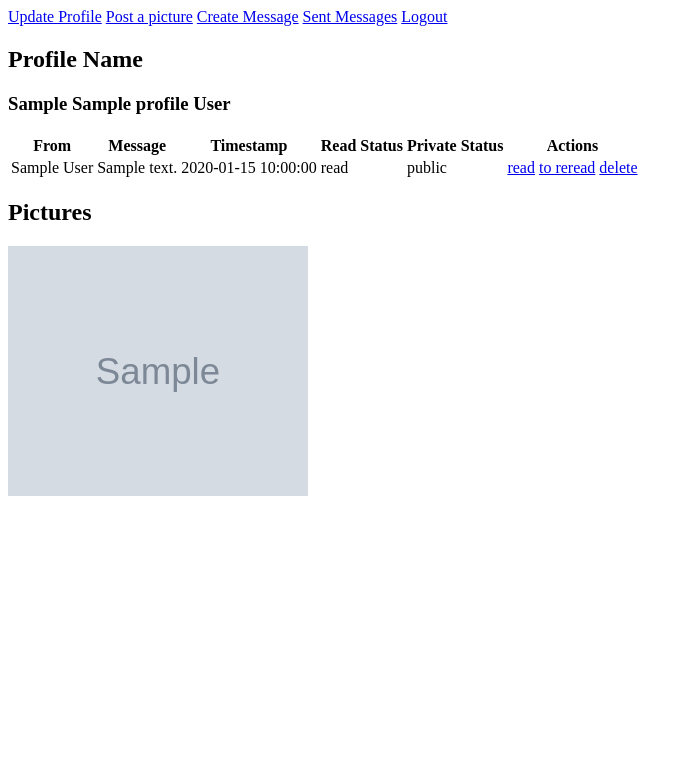
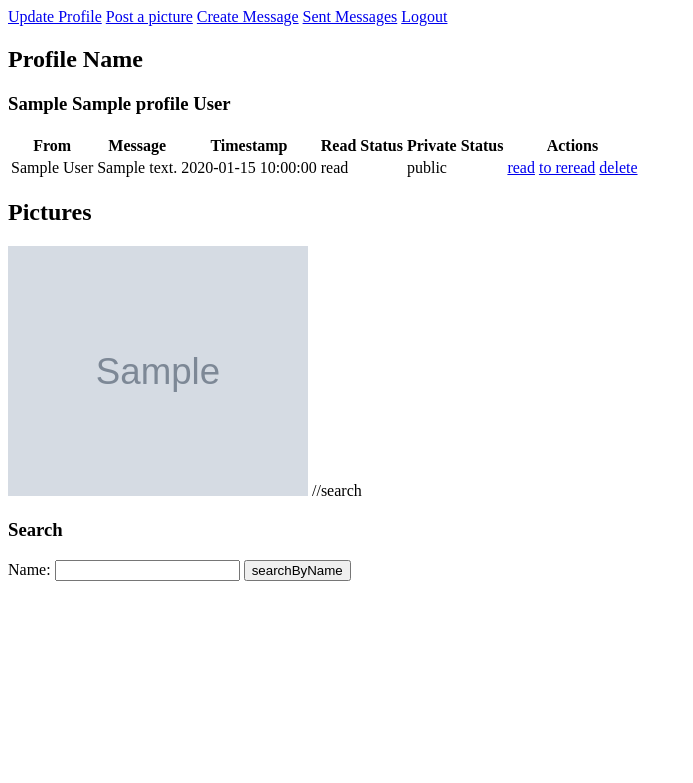
Before and after one commit to NatalieMulodjanov/Assignment_2_Ecom_Natalie_Eric, a PHP site: a page that uses app/views/Profile/wall.php in a window 1280 px wide. Shown: the top 783 px of the page, without its empty margins (0-693 px from the left). Run offline with PHP 8.4, Linux system fonts and the light colour scheme; the visitor is signed in with stand-in values (Sample User, id 1); tables that the repository leaves empty hold one stand-in row (values such as "Sample post"); grey boxes marked "Sample" are stand-in pictures; some libraries are stand-ins or nearby versions.

Commit message:
Update wall.php

```diff
--- a/app/views/Profile/wall.php
+++ b/app/views/Profile/wall.php
@@ -61,6 +61,14 @@ if (!isset($user->two_factor_authentication_token)) {
 		echo "<img src='".BASE."uploads/$picture->file_name' width=300 height=250 caption='$picture->caption'/>";
 	}
 	?>
+
+	//search
+	<h3>Search</h3>
+	<form action='/profile/searchByName' method='post'>
+		Name: <input type='text' name='username' value='' />
+		<input type='submit' name='action' value='searchByName' />
+	</form>
+
 </body>
 
 </html>
```
